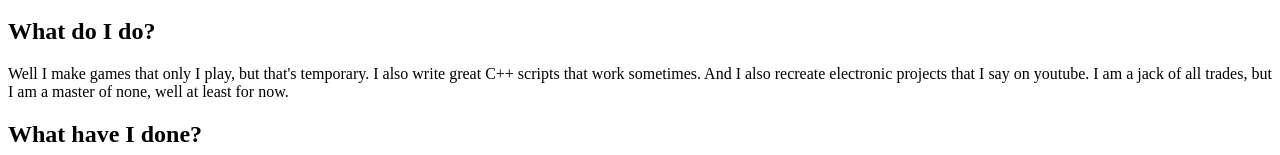
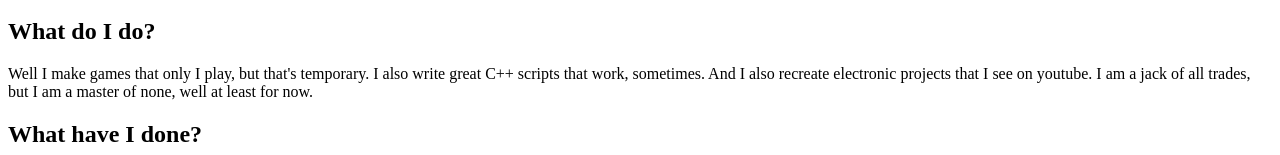
Before and after one commit to Gifted-one/DIGA3008A, a plain HTML site: page Profile_and_Portfolio/About_Me.html in a window 1280 px wide. Shown: the part 183-338 px from the top of the page. Drawn offline with Linux system fonts and the light colour scheme.

Commit message:
Fixed spelling errors

```diff
--- a/Profile_and_Portfolio/About_Me.html
+++ b/Profile_and_Portfolio/About_Me.html
@@ -18,7 +18,7 @@
 
             <h2>What do I do?</h2>
             <p>
-                Well I make games that only I play, but that's temporary. I also write great C++ scripts that work sometimes. And I also recreate electronic projects that I say on youtube. I am a jack of all trades, but I am a master of none, well at least for now.
+                Well I make games that only I play, but that's temporary. I also write great C++ scripts that work, sometimes. And I also recreate electronic projects that I see on youtube. I am a jack of all trades, but I am a master of none, well at least for now.
             </p>
 
             <h2>What have I done?</h2>
```
